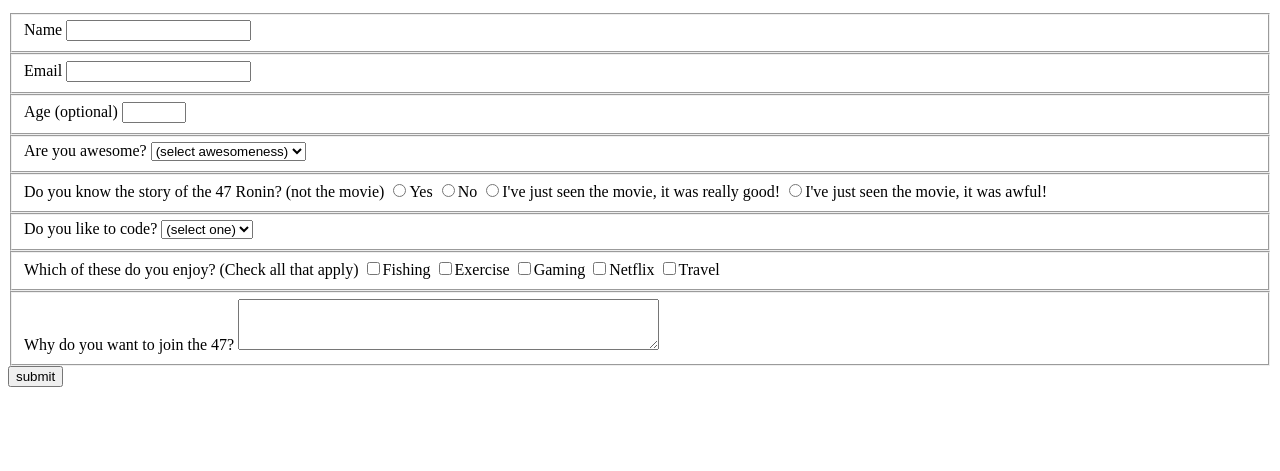
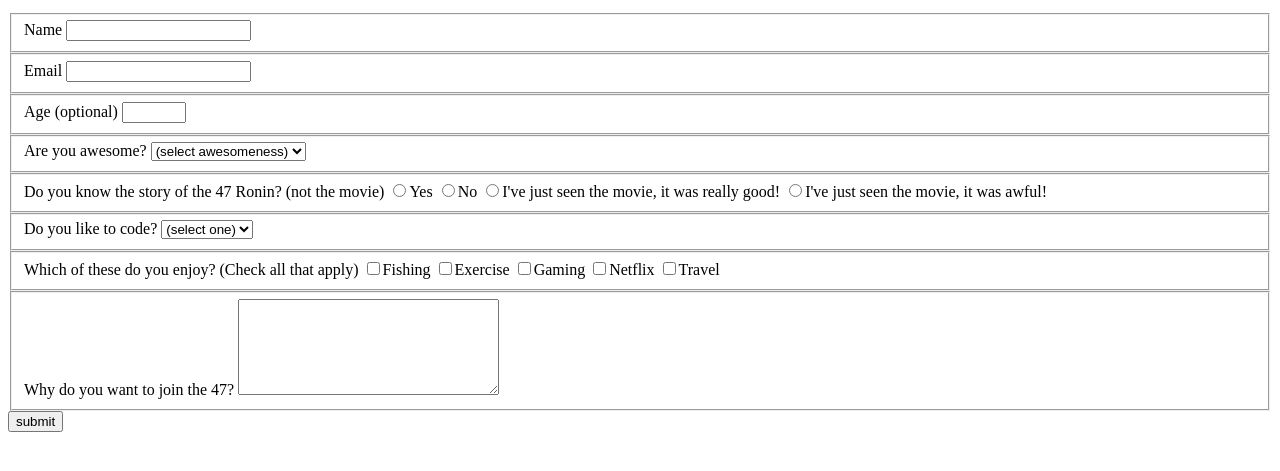
Before and after one commit to twan47/survey-form, a plain HTML site: page index.html in a window 1280 px wide. Shown: the part 101-572 px from the top of the page. Drawn offline with Linux system fonts and the light colour scheme.

Commit message:
changed reasoning size

```diff
--- a/index.html
+++ b/index.html
@@ -57,7 +57,7 @@
     </fieldset>
     <fieldset>
         <label for="worthy">Why do you want to join the 47?
-            <textarea id="worthy" name="worthy" rows="3" cols="50" place="Enter your reasoning here..."></textarea>
+            <textarea id="worthy" name="worthy" rows="6" cols="30" place="Enter your reasoning here..."></textarea>
         </label>
     </fieldset>
     <input type="submit" value="submit"/>
```
